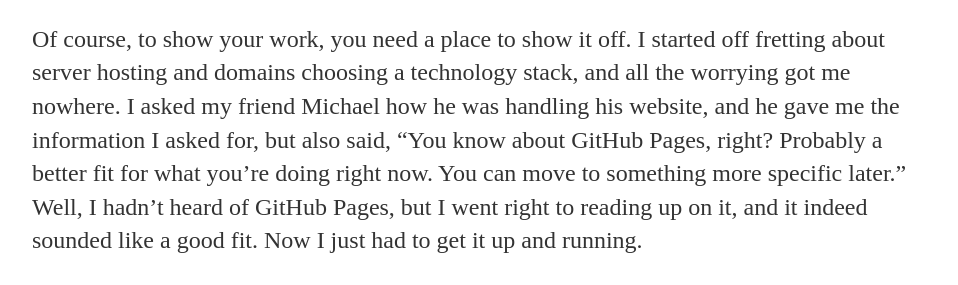
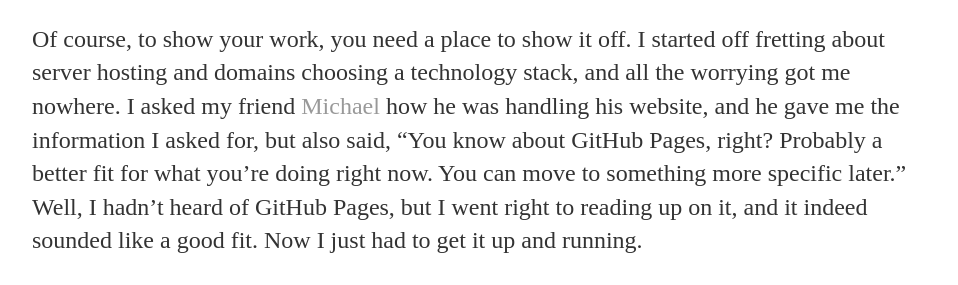
Before and after one commit to CodeMagic/CodeMagic.github.io, a Jekyll site: the page built from _posts/2017-04-16-github-pages-and-jekyll-blogging.md, in a window 1280 px wide. Shown: the part 859-1144 px from the top of the page, without its empty margins (160-1118 px from the left). Built offline with Jekyll 4.4.1, drawn with Linux system fonts in a browser that asks for light colours; part of the change alters nothing that is shown.

```diff
--- a/_posts/2017-04-16-github-pages-and-jekyll-blogging.md
+++ b/_posts/2017-04-16-github-pages-and-jekyll-blogging.md
@@ -11,7 +11,7 @@ However, there is one major drawback: the complete inability to show your work.
 Now that I'm facing a job search where the phrase "demonstrable experience" keeps showing up and have a backlog of self-learning to-do's, the time has come to be that well-informed student.  This site, and this blog, will be my place to showcase my work as I learn new skills, experiment with different technologies, and pursue the personal projects that have been brewing in the back of my mind.
 
 ## First Steps
-Of course, to show your work, you need a place to show it off.  I started off fretting about server hosting and domains choosing a technology stack, and all the worrying got me nowhere.  I asked my friend Michael how he was handling his website, and he gave me the information I asked for, but also said, "You know about GitHub Pages, right? Probably a better fit for what you're doing right now. You can move to something more specific later."  Well, I hadn't heard of GitHub Pages, but I went right to reading up on it, and it indeed sounded like a good fit.  Now I just had to get it up and running.
+Of course, to show your work, you need a place to show it off.  I started off fretting about server hosting and domains choosing a technology stack, and all the worrying got me nowhere.  I asked my friend [Michael](https://www.zephyrie.com/) how he was handling his website, and he gave me the information I asked for, but also said, "You know about GitHub Pages, right? Probably a better fit for what you're doing right now. You can move to something more specific later."  Well, I hadn't heard of GitHub Pages, but I went right to reading up on it, and it indeed sounded like a good fit.  Now I just had to get it up and running.
 
 ## The Setup
 A natural place to start was the [GitHub Pages website](https://pages.github.com/). The intro video was appealing, and the instructions super simple.  But they didn't really show anything about setting up a website, just how to set up the repository and make Hello World.
```
